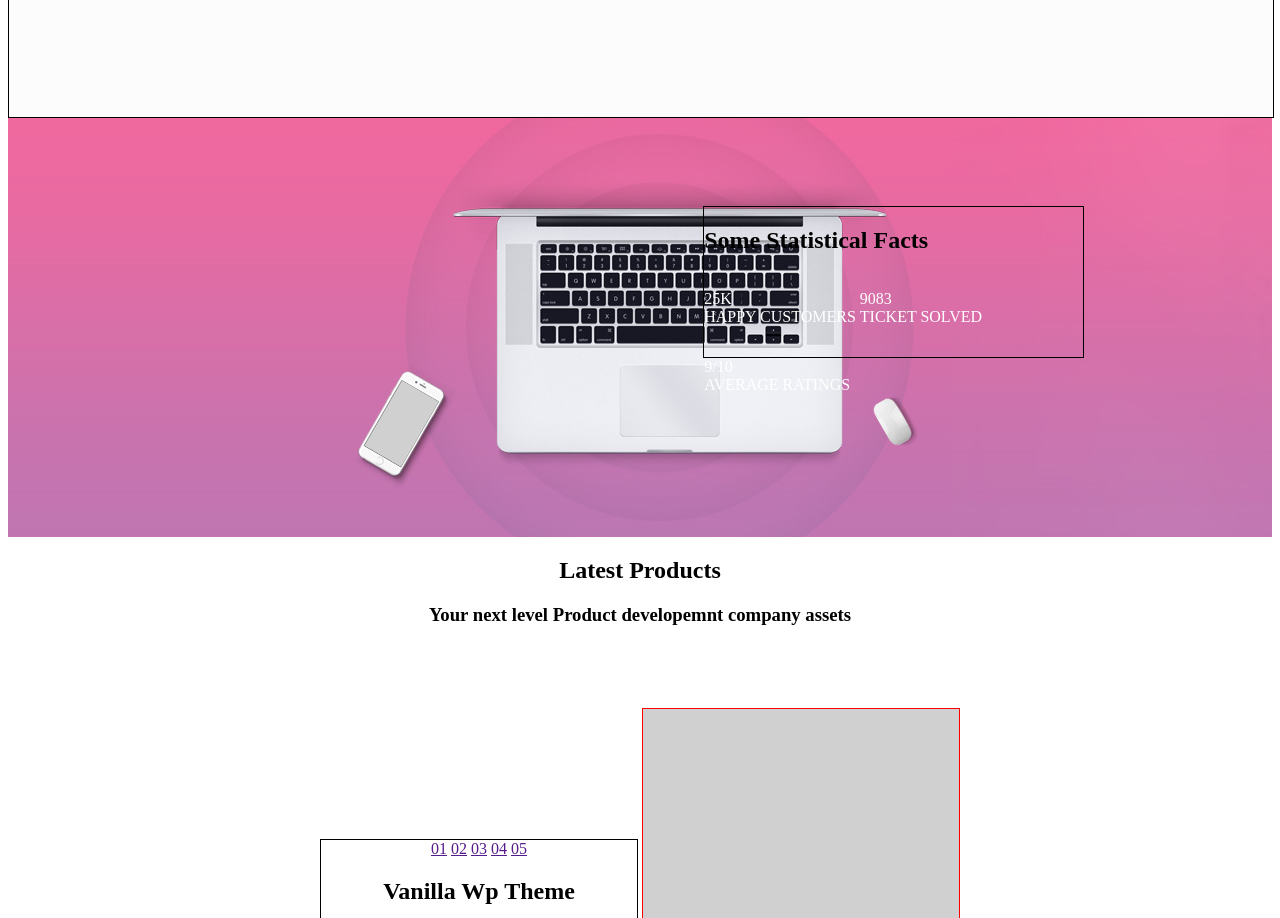
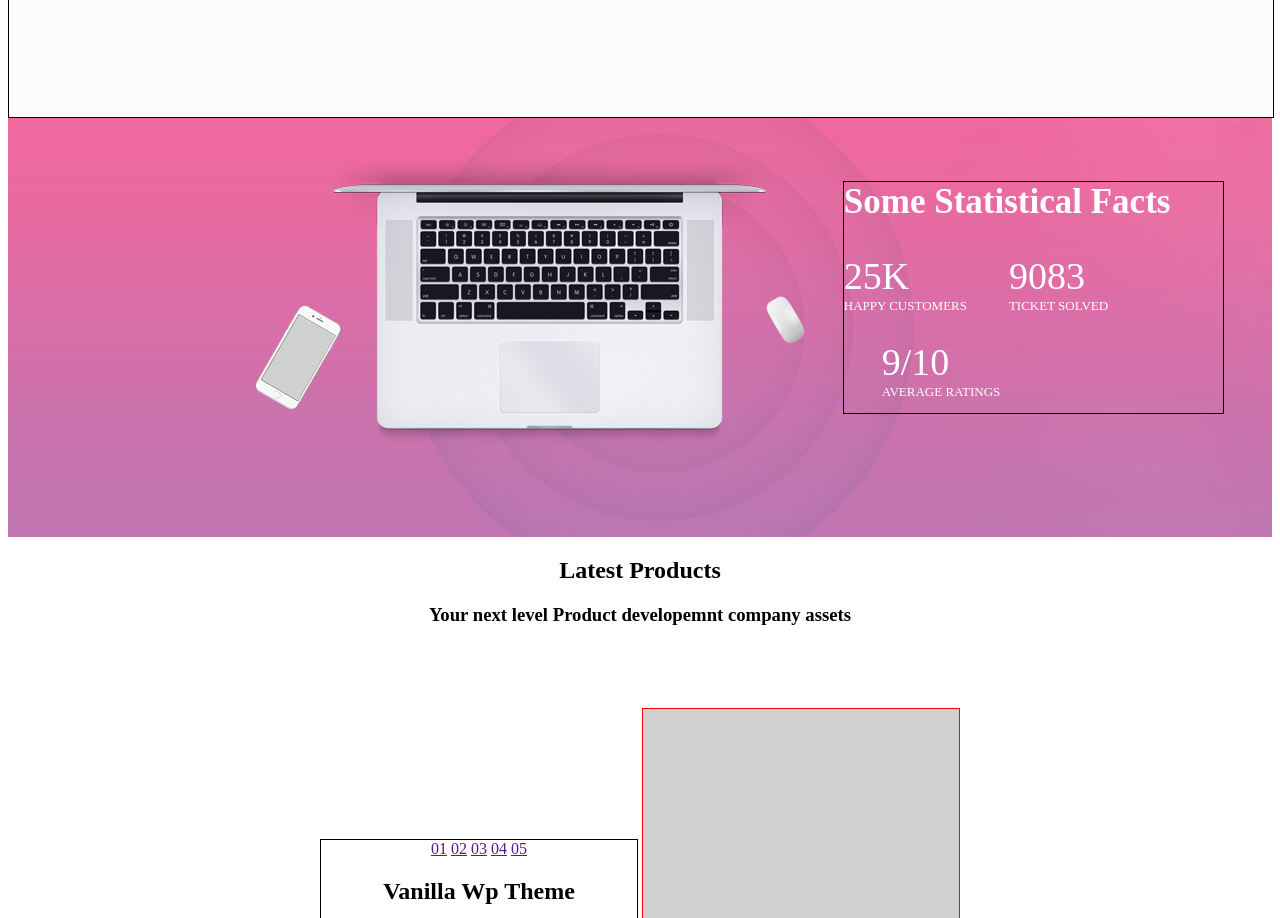
Before and after one commit to Kraidaiki/GeneralHomework, a plain HTML site: page Index.html in a window 1280 px wide. Shown: the part 2143-3061 px from the top of the page. Drawn offline with Linux system fonts and the light colour scheme; a web font is replaced by a local one.

Commit message:
Доделал секцию Statistic убрал ноут бук с фона, поместил как три отдельние картинки

```diff
--- a/Index.html
+++ b/Index.html
@@ -93,11 +93,14 @@
 	</section>
 	<!-----------------------------------SECTION STATISTIC------------------------------------>
 	<section class="statistics">
+		<img src="img/phone.png" alt="" class="phone_pic">
+		<img src="img/Mockup.png" alt="" class="Mockup_pic">
+		<img src="img/mouse.png" alt="" class="mouse_pic">
 		<div class="statistic_text_box">
 			<h2>Some Statistical Facts</h2>
-			<p><span>25k</span><br>happy customers</p>
-			<p><span>9083</span><br>Ticket Solved</p>
-			<p><span>9/10</span><br>Average Ratings</p>
+			<p><span class="text">25k</span><br>happy customers</p>
+			<p><span class="text">9083</span><br>Ticket Solved</p>
+			<p><span class="text">9/10</span><br>Average Ratings</p>
 		</div>
 	</section>
 	<!-----------------------------------SECTION PRODUCTS------------------------------------>
--- a/css/style.css
+++ b/css/style.css
@@ -4,7 +4,7 @@
 	font-weight: normal;
 	font-style: normal;
 }
-/* <----------------------------------------------HEADER---------------------------------------> */
+/* <------------HEADER-------------> */
 .header {					/*общий стиль хидер*/
 	position: relative;
 	height: 920px;
@@ -154,7 +154,7 @@
 	height: 100%;
 }
 
-/* <--------------------------------------SECTION MAIN---------------------------------------> */
+/* <-----------SECTION MAIN-------------> */
 .main {
 	height: 966px;
 	width: 100%;
@@ -222,7 +222,7 @@
 	background: #fed45c;
 	border-radius: 25px;
 }
-/* <--------------------------------------SECTION INFO---------------------------------------> */
+/* <--------------SECTION INFO-----------> */
 .info {
 	height: 365px;
 	width: 100%;
@@ -243,27 +243,56 @@
 }
 
 
-/* <--------------------------------------SECTION STATISTIC---------------------------------------> */
+/* <-----------SECTION STATISTIC--------> */
+
 .statistics {
-	position: relative;
 	height: 419px;
 	width: 100%;
 	background: linear-gradient(to top, #b478b6, #f0689e );
-	background-image: url(../img/BG_img2_02.jpg);
+	background-image: url(../img/BG-Image2.jpg);
+}
+.statistics  img {
+	display: inline-block;
+	float: left;
+}
+.phone_pic {
+	margin-left: 19%;
+	margin-top: 14%;
+}
+.Mockup_pic {
+	margin-left: -2%;
+	margin-top: 3%;
+}
+.mouse_pic {
+	margin-top: 14%;
 }
 .statistic_text_box {
-	position: absolute;
-	height: 150px;
+	float: left;
 	width: 30%;
-	margin-left: 55%;
-	margin-top: 7%;
+	margin-top: 5%;
+	margin-left: 3%;
 	border: 1px black solid;
 }
 .statistic_text_box > p {
 	display: inline-block;
+	font-size: 13px;
 	text-transform: uppercase;
 	color: #fff;
 }
+.statistic_text_box p:nth-child(3),
+.statistic_text_box p:nth-child(4) {
+	margin-left: 10%;
+}
+
+.statistic_text_box > h2 {
+	margin: 0 0 5% 0;
+	font-size: 35px;
+	color: #fff;
+}
+.text {
+	font-size: 38px;
+}
+
 /* <-------SECTION PRODUCTS-----------> */
 .products {
 	height: 730px;
```
Also changed, not shown: img/BG-Image2.jpg (added), img/BG_img2_02.jpg (deleted), img/Mockup.png (added), img/mouse.png (added), img/phone.png (added).
